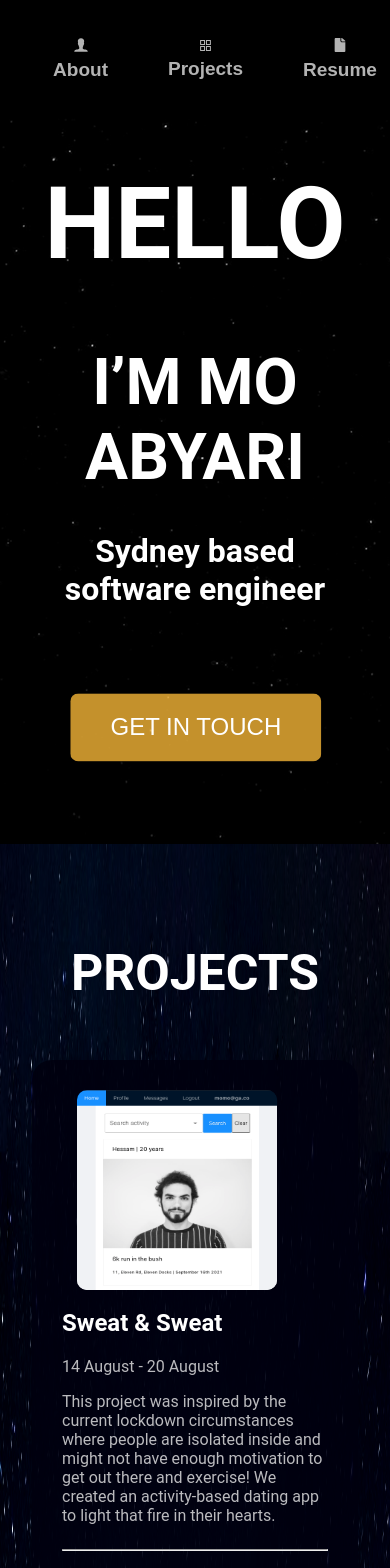
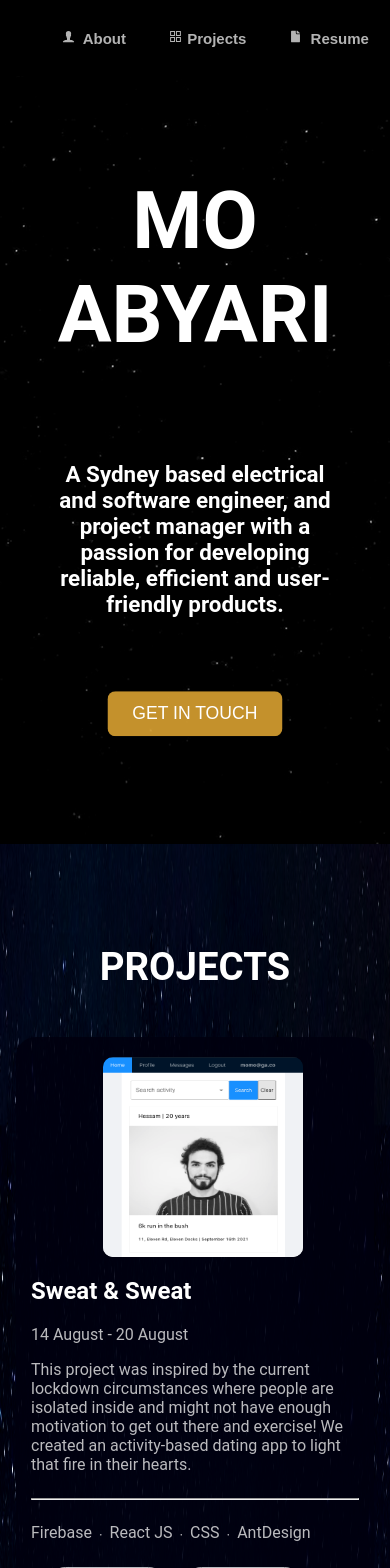
Before and after one commit to MoAbyari/portfolio, a Next.js app: page / in a window 390 px wide. Shown: the top 1568 px of the page. Built offline with nearby package versions, Linux system fonts and the light colour scheme.

Commit message:
Responsive Main Page

```diff
--- a/components/Button/style.module.css
+++ b/components/Button/style.module.css
@@ -31,3 +31,15 @@
       transform: translate3d(4px, 0, 0);
     }
 }
+
+
+@media screen and (max-width: 550px) {
+
+  .button {
+    padding: 12px 25px;
+    min-width: 110px;
+    font-size: 1.1rem;
+    margin-top: 55px;
+  }
+
+}
--- a/components/Contact/style.module.css
+++ b/components/Contact/style.module.css
@@ -25,7 +25,7 @@
     color: #ffffffdc;
     font-size: 17px;
     text-align: center;
-    padding-top: 50px;
+    padding-top: 5px;
 }
 
 .icons{
@@ -80,7 +80,8 @@
         color: #ffffffdc;
         font-size: 15px;
         text-align: center;
-        padding-top: 20px;
+        padding-top: 5px;
+        margin-top: 19px;
     }
 
 }
--- a/components/Nav/Nav.js
+++ b/components/Nav/Nav.js
@@ -14,9 +14,9 @@ const Nav = () => {
         <header className= {style.header}>
             <nav className= {style.nav}>
                 <ul className= {style.navlist}>
-                    <li><button onClick={scrollToAbout}> <IoIosPerson size={18}/>  About</button></li>
+                    <li><button onClick={scrollToAbout}> <IoIosPerson className={style.icon1} />  About</button></li>
                     <li><button onClick={scrollToProjects}> <AiOutlineAppstore size={15} />  Projects</button></li>
-                    <li><button> <IoIosDocument size={18}/>  Resume</button></li>
+                    <li><button> <IoIosDocument className={style.icon1} />  Resume</button></li>
                 </ul>
             </nav>
         </header>
--- a/components/Nav/style.module.css
+++ b/components/Nav/style.module.css
@@ -40,10 +40,21 @@
 
 
 
-@media screen and (max-width: 922px) {
+@media screen and (max-width: 600px) {
 
     .header nav{
       justify-content: center;
     }
 
+    .navlist button {
+        padding: 13px;
+        margin: 0 8px;
+        font-size: 15px;
+    }
+
+    .icon1 {
+        width: 1em;
+        height: 1em;
+        margin-right: 3px;
+    }
 }
--- a/components/Projects/style.module.css
+++ b/components/Projects/style.module.css
@@ -19,10 +19,11 @@
     display: flex;
     flex-direction: column;
 }
+
 .title{
     margin-top: 0;
     text-align: center;
-    font-size: 50px;
+    font-size: 3.3rem;
     font-weight: bold;
     padding-top: 100px;
 }
@@ -153,22 +154,12 @@
     height: 200px;
 } */
 
-@media screen and (max-width: 720px) {
 
-    .projectCard{
-        flex-direction: column-reverse;
+@media screen and (max-width: 1102px) {
+
+    .title {
+        font-size: 2.4rem;
     }
-
-    .topCards {
-        padding: 0;
-    }
-
-    .bottomCards {
-        padding:0;
-    }
-}
-
-@media screen and (max-width: 1055px) {
 
     .projectCard{
         margin: 1rem 1rem 0rem 1rem;
@@ -210,3 +201,28 @@
 
 
 }
+
+@media screen and (max-width: 720px) {
+
+    .projectCard{
+        flex-direction: column-reverse;
+        padding: 20px 15px;
+    }
+
+    .topCards {
+        padding: 0;
+    }
+
+    .bottomCards {
+        padding:0;
+    }
+    .imageDiv{
+        align-self: center;
+    }
+
+    .projectGitDemo {
+        display: flex;
+        max-width: 90%;
+        margin: 0 auto;
+    }
+}
--- a/pages/index.js
+++ b/pages/index.js
@@ -20,14 +20,14 @@ export default function Home() {
         <div className={styles.background}>
           <div className={styles.content}>
             <div className={styles.info}>
-              <h1 className= {styles.hello}>
+              {/* <h1 className= {styles.hello}>
                 HELLO
-              </h1>
+              </h1> */}
               <h1>
-                I’M MO ABYARI
+                MO ABYARI
               </h1>
               <h2>
-                Sydney based software engineer
+                A Sydney based electrical and software engineer, and project manager with a passion for developing reliable, efficient and user-friendly products.
               </h2>
               <Button text="GET IN TOUCH" onClick={scrollToContact}/>
             </div>
--- a/styles/Home.module.css
+++ b/styles/Home.module.css
@@ -88,20 +88,20 @@
 }
 
 .info h1 {
-  font-size: 64px;
-  margin-bottom: 10px;
-  text-align: center;
-
-}
-
-.info h2{
-  font-size: 32px;
+    font-size: 90px;
+    margin-bottom: 5rem;
     text-align: center;
 }
 
-.hello {
+
+.info h2{
+  font-size: 1.5rem;
+  text-align: center;
+}
+
+/* .hello {
   font-size: 100px !important;
-}
+} */
 
 .prjectSection {
   background-image: url("/back.png");
@@ -143,7 +143,6 @@
 
 .aboutMeSection {
   background-image: url("/back.png");
-  min-height: 100vh;
   background-size: 100% 100%;
   margin-top: 0px;
   font-family: 'Roboto', sans-serif;
@@ -165,7 +164,7 @@
 }
 
 .description{
-  padding: 30px 50px;
+  padding: 20px 30px;
   width: 836px;
   margin: 0 auto;
   background: #030510;;
@@ -183,11 +182,17 @@
 .contactMeSection {
    font-family: 'Roboto', sans-serif;
    background-image: url("/back.png");
-   min-height: 500px;
+   min-height: 418px;
    background-size: 100% 100%;
    margin-top: 0px;
 }
 
+@media screen and (max-width: 1102px) {
+
+  .aboutContent h1  {
+      font-size: 2.4rem;
+  }
+}
 
 @media screen and (max-width: 922px) {
 
@@ -214,4 +219,31 @@
     margin-top: 0px;
   }
 
+
+
 }
+
+
+@media screen and (max-width: 550px) {
+
+  .info h1 {
+    font-size: 5rem;
+    margin-bottom: 5rem;
+    text-align: center;
+  }
+
+  .info h2 {
+    font-size: 1.4rem;
+    text-align: center;
+  }
+
+  .description {
+    padding: 0.8rem;
+  }
+
+  .description p {
+    line-height: 1.2rem;
+    font-size: 1rem;
+  }
+
+}
```
Also changed, not shown: portfolio.js (added, +33 -0 lines). Lines whose indentation alone changed are shown as unchanged.
